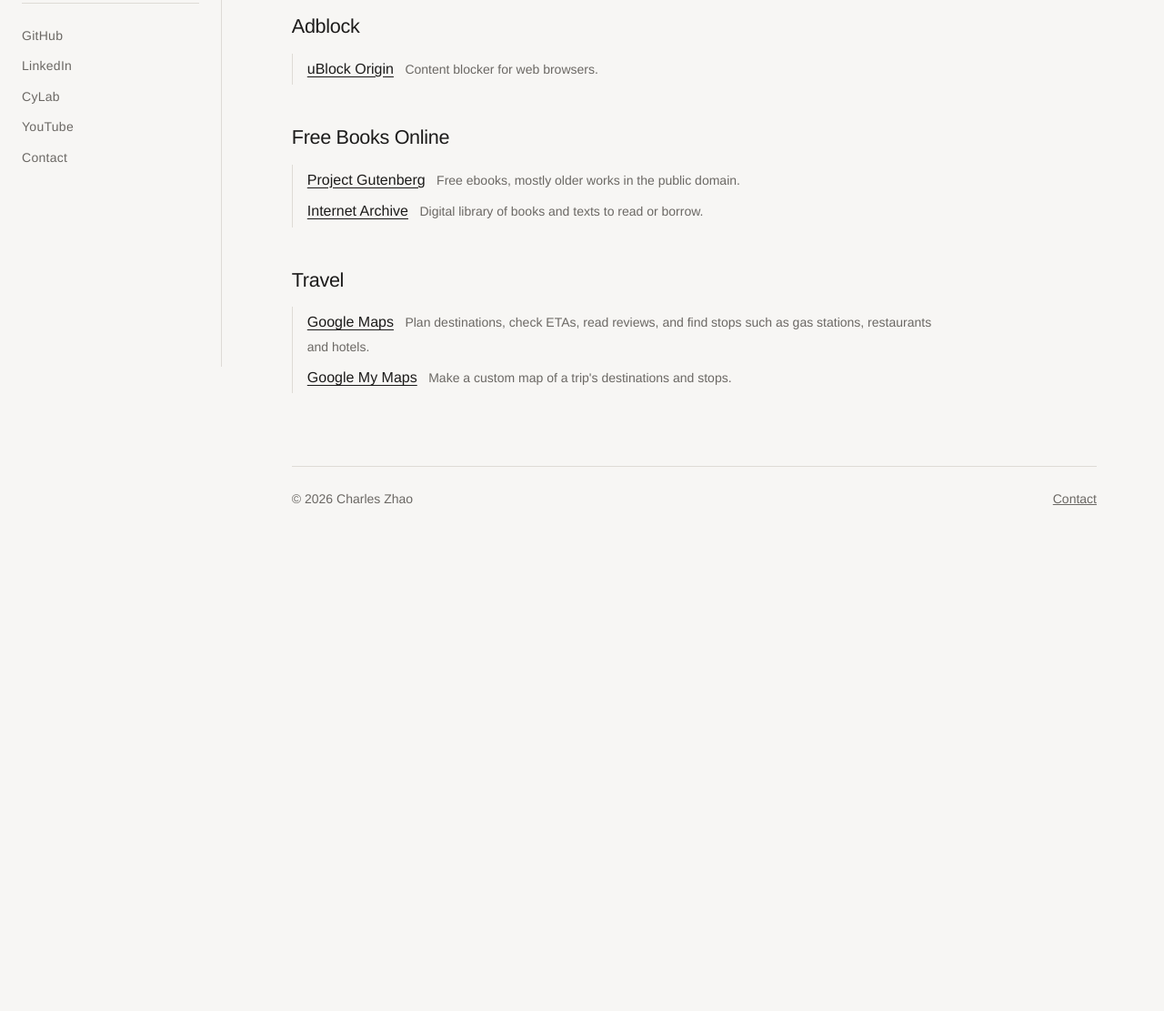
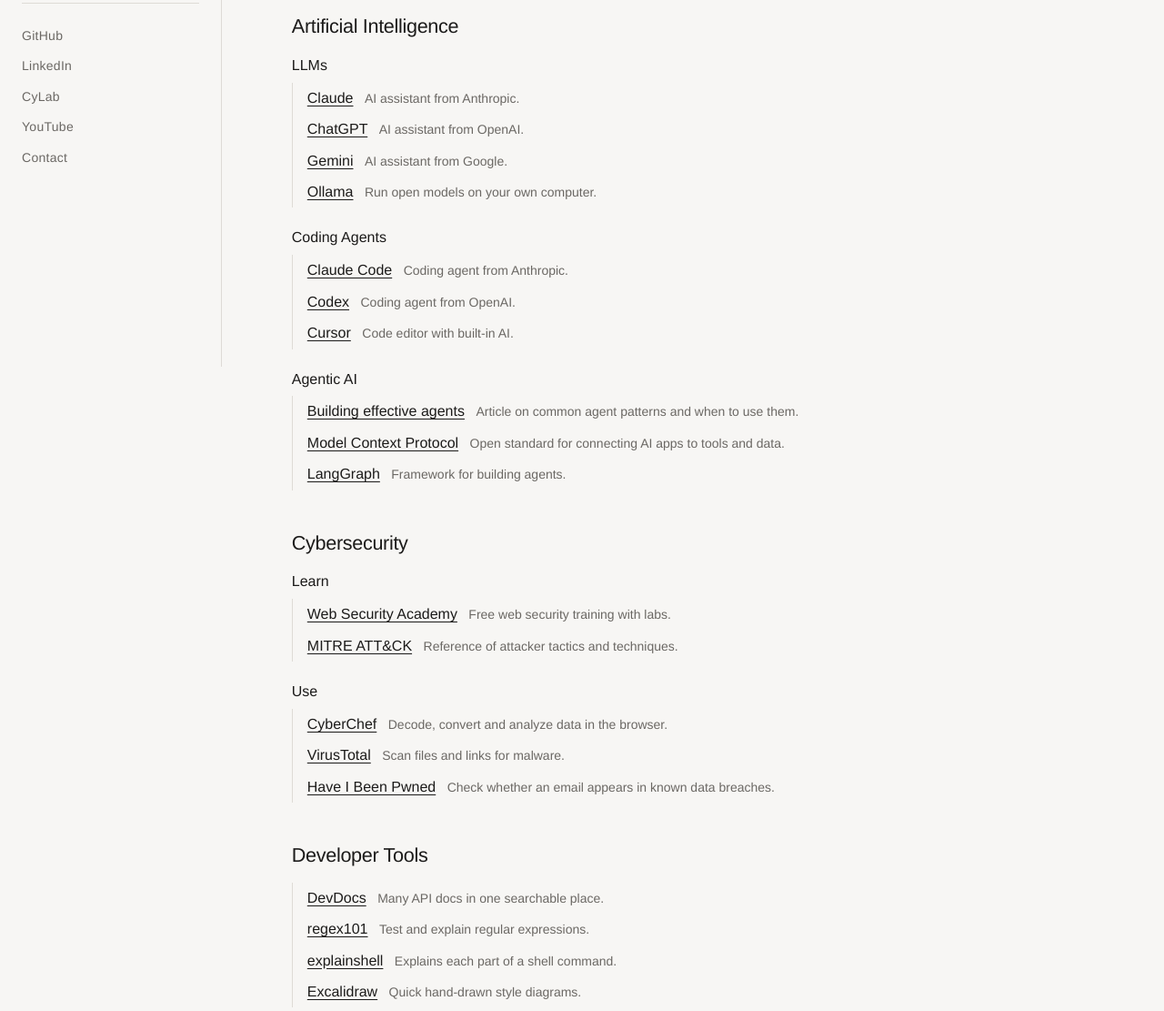
Before and after one commit to ChamberZ1/website, an Astro site: page /toolbox in a window 1280 px wide. Shown: the part 301-1412 px from the top of the page at 91% size. Before the commit the page ends 957 px from the top, so only its background shows below. Built offline with nearby package versions, Linux system fonts and the light colour scheme; Astro itself is replaced by a stand-in of ours.

Commit message:
Publish Toolbox entries and remove Pi-hole
Co-Authored-By: Claude Opus 5.5 <noreply@anthropic.com>

```diff
--- a/src/content/toolbox/tools.json
+++ b/src/content/toolbox/tools.json
@@ -6,26 +6,26 @@
       {
         "name": "LLMs",
         "tools": [
-          { "name": "Claude", "url": "https://claude.ai/", "description": "AI assistant from Anthropic.", "draft": true },
-          { "name": "ChatGPT", "url": "https://chatgpt.com/", "description": "AI assistant from OpenAI.", "draft": true },
-          { "name": "Gemini", "url": "https://gemini.google.com/", "description": "AI assistant from Google.", "draft": true },
-          { "name": "Ollama", "url": "https://ollama.com/", "description": "Run open models on your own computer.", "tags": ["local"], "draft": true }
+          { "name": "Claude", "url": "https://claude.ai/", "description": "AI assistant from Anthropic.", "draft": false },
+          { "name": "ChatGPT", "url": "https://chatgpt.com/", "description": "AI assistant from OpenAI.", "draft": false },
+          { "name": "Gemini", "url": "https://gemini.google.com/", "description": "AI assistant from Google.", "draft": false },
+          { "name": "Ollama", "url": "https://ollama.com/", "description": "Run open models on your own computer.", "tags": ["local"], "draft": false }
         ]
       },
       {
         "name": "Coding Agents",
         "tools": [
-          { "name": "Claude Code", "url": "https://claude.com/product/claude-code", "description": "Coding agent from Anthropic.", "draft": true },
-          { "name": "Codex", "url": "https://openai.com/codex/", "description": "Coding agent from OpenAI.", "draft": true },
-          { "name": "Cursor", "url": "https://cursor.com/", "description": "Code editor with built-in AI.", "draft": true }
+          { "name": "Claude Code", "url": "https://claude.com/product/claude-code", "description": "Coding agent from Anthropic.", "draft": false },
+          { "name": "Codex", "url": "https://openai.com/codex/", "description": "Coding agent from OpenAI.", "draft": false },
+          { "name": "Cursor", "url": "https://cursor.com/", "description": "Code editor with built-in AI.", "draft": false }
         ]
       },
       {
         "name": "Agentic AI",
         "tools": [
-          { "name": "Building effective agents", "url": "https://www.anthropic.com/research/building-effective-agents", "description": "Article on common agent patterns and when to use them.", "draft": true },
-          { "name": "Model Context Protocol", "url": "https://modelcontextprotocol.io/", "description": "Open standard for connecting AI apps to tools and data.", "tags": ["mcp"], "draft": true },
-          { "name": "LangGraph", "url": "https://www.langchain.com/langgraph", "description": "Framework for building agents.", "draft": true }
+          { "name": "Building effective agents", "url": "https://www.anthropic.com/research/building-effective-agents", "description": "Article on common agent patterns and when to use them.", "draft": false },
+          { "name": "Model Context Protocol", "url": "https://modelcontextprotocol.io/", "description": "Open standard for connecting AI apps to tools and data.", "tags": ["mcp"], "draft": false },
+          { "name": "LangGraph", "url": "https://www.langchain.com/langgraph", "description": "Framework for building agents.", "draft": false }
         ]
       }
     ]
@@ -37,16 +37,16 @@
       {
         "name": "Learn",
         "tools": [
-          { "name": "Web Security Academy", "url": "https://portswigger.net/web-security", "description": "Free web security training with labs.", "tags": ["training"], "draft": true },
-          { "name": "MITRE ATT&CK", "url": "https://attack.mitre.org/", "description": "Reference of attacker tactics and techniques.", "draft": true }
+          { "name": "Web Security Academy", "url": "https://portswigger.net/web-security", "description": "Free web security training with labs.", "tags": ["training"], "draft": false },
+          { "name": "MITRE ATT&CK", "url": "https://attack.mitre.org/", "description": "Reference of attacker tactics and techniques.", "draft": false }
         ]
       },
       {
         "name": "Use",
         "tools": [
-          { "name": "CyberChef", "url": "https://gchq.github.io/CyberChef/", "description": "Decode, convert and analyze data in the browser.", "draft": true },
-          { "name": "VirusTotal", "url": "https://www.virustotal.com/", "description": "Scan files and links for malware.", "draft": true },
-          { "name": "Have I Been Pwned", "url": "https://haveibeenpwned.com/", "description": "Check whether an email appears in known data breaches.", "draft": true }
+          { "name": "CyberChef", "url": "https://gchq.github.io/CyberChef/", "description": "Decode, convert and analyze data in the browser.", "draft": false },
+          { "name": "VirusTotal", "url": "https://www.virustotal.com/", "description": "Scan files and links for malware.", "draft": false },
+          { "name": "Have I Been Pwned", "url": "https://haveibeenpwned.com/", "description": "Check whether an email appears in known data breaches.", "draft": false }
         ]
       }
     ]
@@ -57,10 +57,10 @@
     "groups": [
       {
         "tools": [
-          { "name": "DevDocs", "url": "https://devdocs.io/", "description": "Many API docs in one searchable place.", "tags": ["documentation"], "draft": true },
-          { "name": "regex101", "url": "https://regex101.com/", "description": "Test and explain regular expressions.", "tags": ["regex"], "draft": true },
-          { "name": "explainshell", "url": "https://explainshell.com/", "description": "Explains each part of a shell command.", "tags": ["linux", "bash"], "draft": true },
-          { "name": "Excalidraw", "url": "https://excalidraw.com/", "description": "Quick hand-drawn style diagrams.", "tags": ["diagram"], "draft": true }
+          { "name": "DevDocs", "url": "https://devdocs.io/", "description": "Many API docs in one searchable place.", "tags": ["documentation"], "draft": false },
+          { "name": "regex101", "url": "https://regex101.com/", "description": "Test and explain regular expressions.", "tags": ["regex"], "draft": false },
+          { "name": "explainshell", "url": "https://explainshell.com/", "description": "Explains each part of a shell command.", "tags": ["linux", "bash"], "draft": false },
+          { "name": "Excalidraw", "url": "https://excalidraw.com/", "description": "Quick hand-drawn style diagrams.", "tags": ["diagram"], "draft": false }
         ]
       }
     ]
@@ -71,8 +71,7 @@
     "groups": [
       {
         "tools": [
-          { "name": "uBlock Origin", "url": "https://github.com/gorhill/uBlock", "description": "Content blocker for web browsers.", "tags": ["browser", "extension", "privacy"], "draft": false },
-          { "name": "Pi-hole", "url": "https://pi-hole.net/", "description": "Blocks ads for a whole home network.", "tags": ["dns", "network"], "draft": true }
+          { "name": "uBlock Origin", "url": "https://github.com/gorhill/uBlock", "description": "Content blocker for web browsers.", "tags": ["browser", "extension", "privacy"], "draft": false }
         ]
       }
     ]
@@ -85,8 +84,8 @@
         "tools": [
           { "name": "Project Gutenberg", "url": "https://www.gutenberg.org/", "description": "Free ebooks, mostly older works in the public domain.", "tags": ["reading"], "draft": false },
           { "name": "Internet Archive", "url": "https://archive.org/details/texts", "description": "Digital library of books and texts to read or borrow.", "tags": ["reading", "library"], "draft": false },
-          { "name": "Standard Ebooks", "url": "https://standardebooks.org/", "description": "Carefully formatted public domain ebooks.", "tags": ["reading"], "draft": true },
-          { "name": "LibriVox", "url": "https://librivox.org/", "description": "Free public domain audiobooks read by volunteers.", "tags": ["audio"], "draft": true }
+          { "name": "Standard Ebooks", "url": "https://standardebooks.org/", "description": "Carefully formatted public domain ebooks.", "tags": ["reading"], "draft": false },
+          { "name": "LibriVox", "url": "https://librivox.org/", "description": "Free public domain audiobooks read by volunteers.", "tags": ["audio"], "draft": false }
         ]
       }
     ]
@@ -99,11 +98,11 @@
         "tools": [
           { "name": "Google Maps", "url": "https://www.google.com/maps", "description": "Plan destinations, check ETAs, read reviews, and find stops such as gas stations, restaurants and hotels.", "tags": ["directions", "road trip", "food"], "draft": false },
           { "name": "Google My Maps", "url": "https://www.google.com/mymaps", "description": "Make a custom map of a trip's destinations and stops.", "tags": ["planning", "road trip", "itinerary"], "draft": false },
-          { "name": "Google Flights", "url": "https://www.google.com/travel/flights", "description": "Compare flights and track prices.", "tags": ["airfare"], "draft": true },
-          { "name": "Rome2Rio", "url": "https://www.rome2rio.com/", "description": "Ways to get between two places by plane, train, bus or car.", "tags": ["transport"], "draft": true },
-          { "name": "Wikivoyage", "url": "https://en.wikivoyage.org/", "description": "Free travel guides written by volunteers.", "tags": ["guides"], "draft": true },
-          { "name": "Atlas Obscura", "url": "https://www.atlasobscura.com/", "description": "Unusual places to visit.", "draft": true },
-          { "name": "Recreation.gov", "url": "https://www.recreation.gov/", "description": "Book campsites and permits on U.S. federal land.", "tags": ["camping", "parks"], "draft": true }
+          { "name": "Google Flights", "url": "https://www.google.com/travel/flights", "description": "Compare flights and track prices.", "tags": ["airfare"], "draft": false },
+          { "name": "Rome2Rio", "url": "https://www.rome2rio.com/", "description": "Ways to get between two places by plane, train, bus or car.", "tags": ["transport"], "draft": false },
+          { "name": "Wikivoyage", "url": "https://en.wikivoyage.org/", "description": "Free travel guides written by volunteers.", "tags": ["guides"], "draft": false },
+          { "name": "Atlas Obscura", "url": "https://www.atlasobscura.com/", "description": "Unusual places to visit.", "draft": false },
+          { "name": "Recreation.gov", "url": "https://www.recreation.gov/", "description": "Book campsites and permits on U.S. federal land.", "tags": ["camping", "parks"], "draft": false }
         ]
       }
     ]
--- a/src/pages/toolbox/[...index].astro
+++ b/src/pages/toolbox/[...index].astro
@@ -33,7 +33,7 @@ const sections = await getToolSections();
                             <li data-search={[section.name, group.name, tool.name, tool.description, ...tool.tags].join(' ').toLowerCase()}>
                                 <a href={tool.url} target="_blank" rel="noopener noreferrer">{tool.name}</a>
                                 {tool.favorite && <span class="tool-favorite"><span aria-hidden="true">★</span><span class="visually-hidden">Favorite</span></span>}
-                                <span class="tool-description">{tool.description}{tool.draft && ' (suggestion)'}</span>
+                                <span class="tool-description">{tool.description}{tool.draft && ' (draft)'}</span>
                             </li>
                         ))}
                     </ul>
```
Also changed, not shown: 1 other file.
